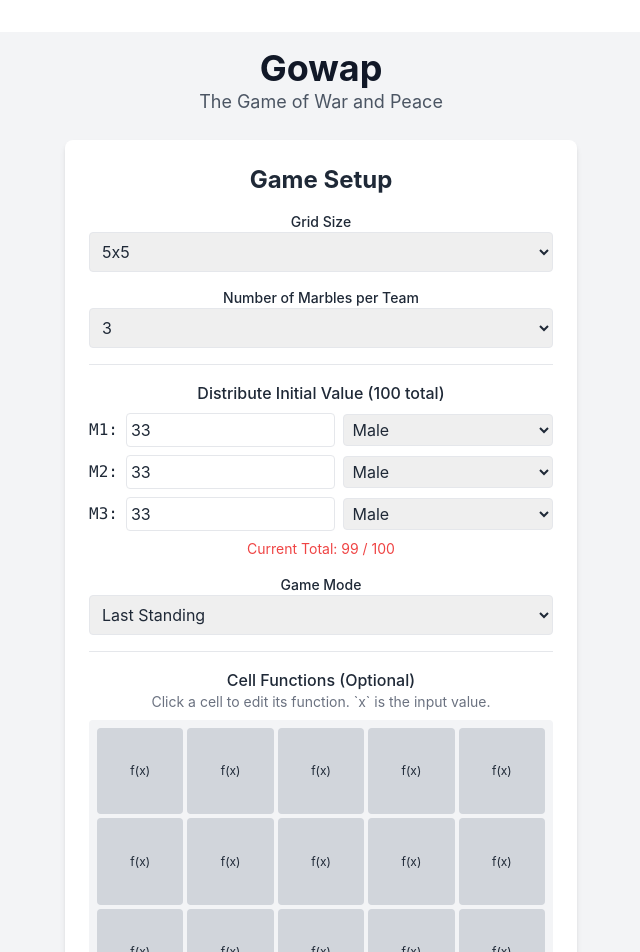
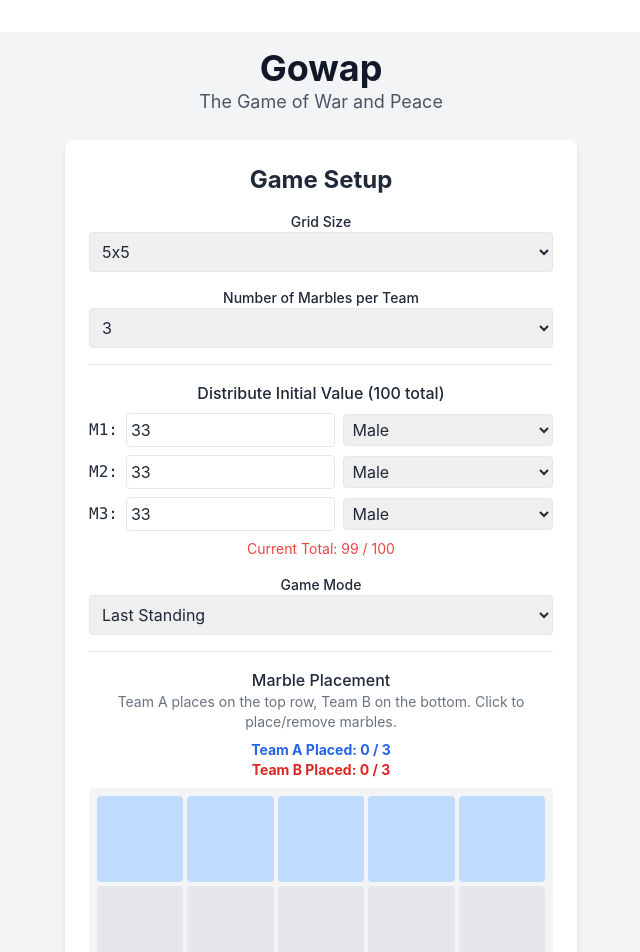
Before and after one commit to randomplayables/gowap, a React (Vite) app: page / in a window 1280 px wide. Shown: the top 952 px of the page, without its empty margins (319-959 px from the left). Built offline with nearby package versions, Linux system fonts and the light colour scheme.

Commit message:
add player placement

```diff
--- a/src/components/GameSetup.tsx
+++ b/src/components/GameSetup.tsx
@@ -1,5 +1,5 @@
 import { useState } from 'react';
-import { GameConfig, Gender } from '../types';
+import { GameConfig, Gender, MarblePosition } from '../types';
 import clsx from 'clsx';
 
 interface GameSetupProps {
@@ -23,11 +23,18 @@ export default function GameSetup({ onSetupComplete }: GameSetupProps) {
   const [editingCell, setEditingCell] = useState<{ row: number; col: number } | null>(null);
   const [currentFunctionBody, setCurrentFunctionBody] = useState(defaultCellFunction);
 
+  // New state for marble placement
+  const [teamAPositions, setTeamAPositions] = useState<MarblePosition[]>([]);
+  const [teamBPositions, setTeamBPositions] = useState<MarblePosition[]>([]);
+
   const handleNumMarblesChange = (e: React.ChangeEvent<HTMLSelectElement>) => {
     const count = parseInt(e.target.value, 10);
     setNumMarbles(count);
     const initialValue = Math.floor(totalInitialValue / count);
     setMarbleSettings(Array.from({ length: count }, () => ({ initialValue, gender: 'M' })));
+    // Reset placements when number of marbles changes
+    setTeamAPositions([]);
+    setTeamBPositions([]);
   };
 
   const handleMarbleSettingChange = (index: number, field: 'initialValue' | 'gender', value: string | number) => {
@@ -55,6 +62,31 @@ export default function GameSetup({ onSetupComplete }: GameSetupProps) {
     }
   };
 
+  const handlePlacement = (row: number, col: number) => {
+    const position: MarblePosition = { row, col };
+    if (row === 0) { // Team A placement
+        setTeamAPositions(prev => {
+            const isPlaced = prev.some(p => p.row === row && p.col === col);
+            if (isPlaced) {
+                return prev.filter(p => !(p.row === row && p.col === col));
+            } else if (prev.length < numMarbles) {
+                return [...prev, position];
+            }
+            return prev;
+        });
+    } else if (row === gridSize - 1) { // Team B placement
+        setTeamBPositions(prev => {
+            const isPlaced = prev.some(p => p.row === row && p.col === col);
+            if (isPlaced) {
+                return prev.filter(p => !(p.row === row && p.col === col));
+            } else if (prev.length < numMarbles) {
+                return [...prev, position];
+            }
+            return prev;
+        });
+    }
+  };
+
   const currentTotal = marbleSettings.reduce((sum, s) => sum + s.initialValue, 0);
 
   const handleSubmit = (e: React.FormEvent) => {
@@ -63,8 +95,12 @@ export default function GameSetup({ onSetupComplete }: GameSetupProps) {
         alert(`The sum of marble values must be exactly ${totalInitialValue}.`);
         return;
     }
+    if (teamAPositions.length !== numMarbles || teamBPositions.length !== numMarbles) {
+        alert(`Please place all ${numMarbles} marbles for each team.`);
+        return;
+    }
     onSetupComplete({
-      gridSize, numMarbles, totalInitialValue, gameMode, maxRounds, marbleSettings, customFunctions
+      gridSize, numMarbles, totalInitialValue, gameMode, maxRounds, marbleSettings, customFunctions, teamAPositions, teamBPositions
     });
   };
 
@@ -125,6 +161,54 @@ export default function GameSetup({ onSetupComplete }: GameSetupProps) {
             </div>
           )}
 
+           {/* Marble Placement */}
+           <div className="border-t pt-4">
+              <h3 className="font-medium">Marble Placement</h3>
+              <p className="text-sm text-gray-500 mb-2">Team A places on the top row, Team B on the bottom. Click to place/remove marbles.</p>
+              <p className="text-sm font-bold text-blue-600">Team A Placed: {teamAPositions.length} / {numMarbles}</p>
+              <p className="text-sm font-bold text-red-600">Team B Placed: {teamBPositions.length} / {numMarbles}</p>
+              <div className="bg-gray-100 p-2 rounded mt-2">
+                  <div className="grid gap-1" style={{ gridTemplateColumns: `repeat(${gridSize}, 1fr)`}}>
+                      {Array.from({length: gridSize * gridSize}).map((_, i) => {
+                          const row = Math.floor(i / gridSize);
+                          const col = i % gridSize;
+                          const isTeamAPlacementZone = row === 0;
+                          const isTeamBPlacementZone = row === gridSize - 1;
+                          const isAPlaced = teamAPositions.some(p => p.row === row && p.col === col);
+                          const isBPlaced = teamBPositions.some(p => p.row === row && p.col === col);
+
+                          const canPlaceA = isTeamAPlacementZone && teamAPositions.length < numMarbles;
+                          const canPlaceB = isTeamBPlacementZone && teamBPositions.length < numMarbles;
+
+                          return (
+                              <button
+                                  type="button"
+                                  key={`${row}-${col}`}
+                                  onClick={() => handlePlacement(row, col)}
+                                  disabled={!isTeamAPlacementZone && !isTeamBPlacementZone}
+                                  className={clsx(
+                                      "aspect-square rounded text-xs transition-colors",
+                                      {
+                                          "bg-gray-200": !isTeamAPlacementZone && !isTeamBPlacementZone,
+                                          "bg-blue-200 hover:bg-blue-300": isTeamAPlacementZone && !isAPlaced,
+                                          "bg-red-200 hover:bg-red-300": isTeamBPlacementZone && !isBPlaced,
+                                          "bg-blue-500": isAPlaced,
+                                          "bg-red-500": isBPlaced,
+                                          "cursor-not-allowed opacity-50":
+                                              (isTeamAPlacementZone && !isAPlaced && !canPlaceA) ||
+                                              (isTeamBPlacementZone && !isBPlaced && !canPlaceB)
+                                      }
+                                  )}
+                                  title={`Place marble at (${row},${col})`}
+                              >
+                                {isAPlaced ? 'A' : isBPlaced ? 'B' : ''}
+                              </button>
+                          );
+                      })}
+                  </div>
+              </div>
+            </div>
+
           {/* Cell Functions */}
           <div className="border-t pt-4">
             <h3 className="font-medium">Cell Functions (Optional)</h3>
--- a/src/hooks/useGowapGame.ts
+++ b/src/hooks/useGowapGame.ts
@@ -18,21 +18,24 @@ export const useGowapGame = () => {
 
         const teams: Record<TeamID, Team> = { A: { id: 'A', marbles: [] }, B: { id: 'B', marbles: [] } };
 
-        // Team A starts at the top row, Team B at the bottom
+        // Use user-defined positions for marbles
         for (let i = 0; i < config.numMarbles; i++) {
             const setting = config.marbleSettings[i];
-            const colA = Math.floor((i / config.numMarbles) * config.gridSize);
+
+            // Team A
             teams.A.marbles.push({
                 id: `A-${i}`, team: 'A', gender: setting.gender,
                 inputValue: setting.initialValue, outputValue: setting.initialValue,
-                position: { row: 0, col: colA }, isAlive: true,
+                position: config.teamAPositions[i],
+                isAlive: true,
             });
 
-            const colB = Math.floor((i / config.numMarbles) * config.gridSize);
+            // Team B
             teams.B.marbles.push({
                 id: `B-${i}`, team: 'B', gender: setting.gender,
                 inputValue: setting.initialValue, outputValue: setting.initialValue,
-                position: { row: config.gridSize - 1, col: colB }, isAlive: true,
+                position: config.teamBPositions[i],
+                isAlive: true,
             });
         }
 
--- a/src/types.ts
+++ b/src/types.ts
@@ -1,6 +1,11 @@
 export type Gender = 'M' | 'F';
 export type TeamID = 'A' | 'B';
 export type GameMode = 'Last Standing' | 'Rounds';
+
+export interface MarblePosition {
+  row: number;
+  col: number;
+}
 
 export interface Marble {
   id: string;
@@ -8,12 +13,12 @@ export interface Marble {
   gender: Gender;
   inputValue: number;
   outputValue: number;
-  position: { row: number; col: number };
+  position: MarblePosition;
   isAlive: boolean;
 }
 
 export interface Cell {
-  position: { row: number; col: number };
+  position: MarblePosition;
   marbles: Marble[];
   // The function is represented by its string definition for user customization
   func: string;
@@ -39,6 +44,8 @@ export interface GameConfig {
   }[];
   // Allows custom functions per cell
   customFunctions?: Record<string, string>; // e.g. { "0,0": "return x * 1.1;" }
+  teamAPositions: MarblePosition[];
+  teamBPositions: MarblePosition[];
 }
 
 export interface GameState {
```
